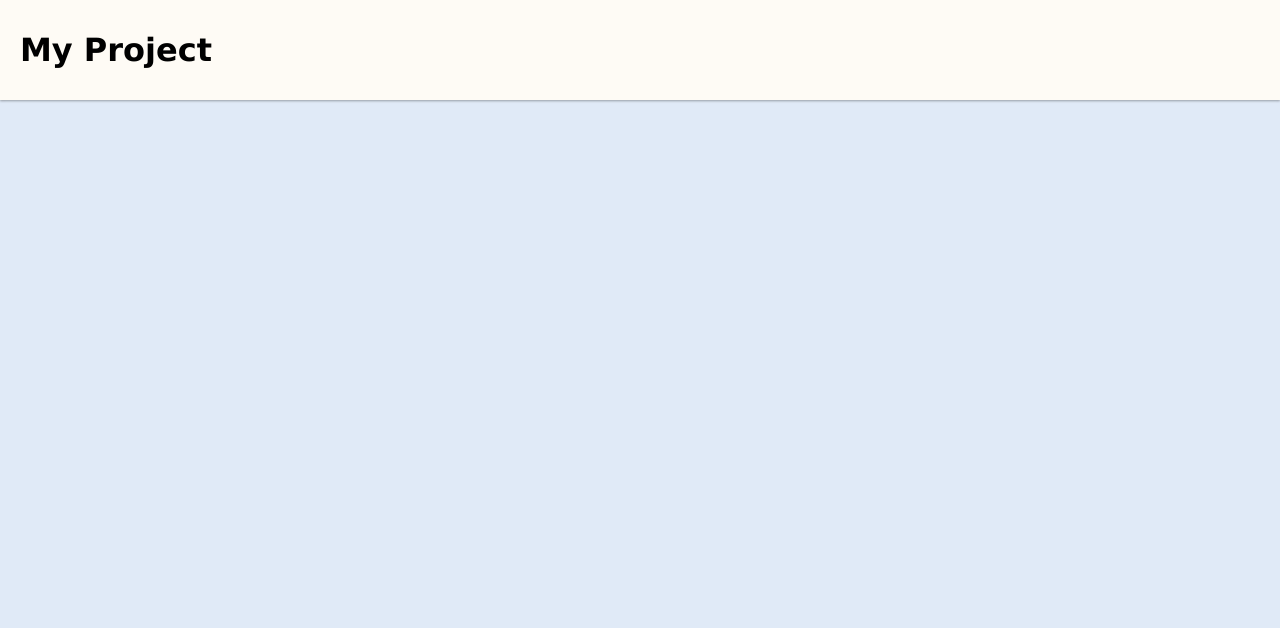
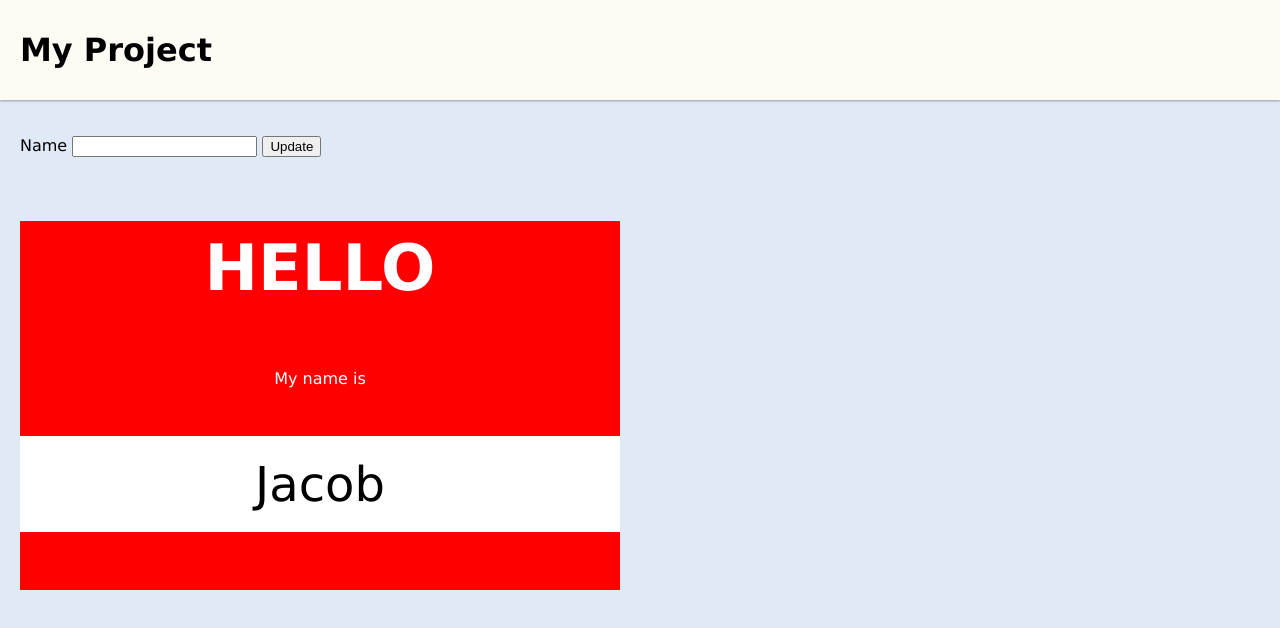
Before and after one commit to jacob-kachmarek/nametag, a plain HTML site: page index.html in a window 1280 px wide. Drawn offline with Linux system fonts and the light colour scheme.

Commit message:
nametag changes

```diff
--- a/index.html
+++ b/index.html
@@ -22,6 +22,18 @@
     </header>
 
     <main>
+        <p>
+            Name
+            <input> <!-- user types in the name -->
+            <button>Update</button>
+
+        </p>
+
+        <div class="nametag">
+                <p class="greeting">Hello</p>
+                <p>My name is</p>
+                <p class="name">Jacob</p>
+        </div>
 
     </main>
 
--- a/style.css
+++ b/style.css
@@ -28,3 +28,27 @@ header .logo {
 main {
     padding: 20px;
 }
+
+.nametag {
+    background: red;
+    color: white;
+    padding-bottom: 10px;
+    width: 600px;
+    text-align: center;
+
+}
+.greeting {
+    text-transform: uppercase;
+    font-size: 4em;
+    font-weight: bolder;
+    padding-top: 10px;
+
+}
+
+.name {
+    background: white;
+    color: black;
+    font-size: 3em;
+    padding: 20px
+
+}
```
